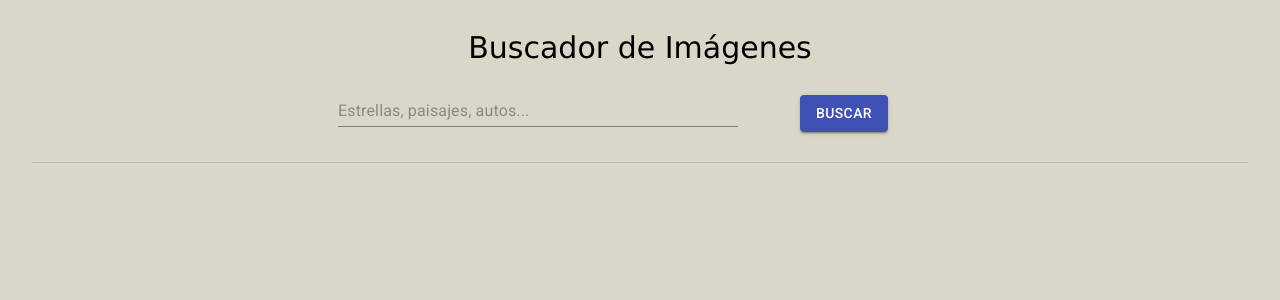
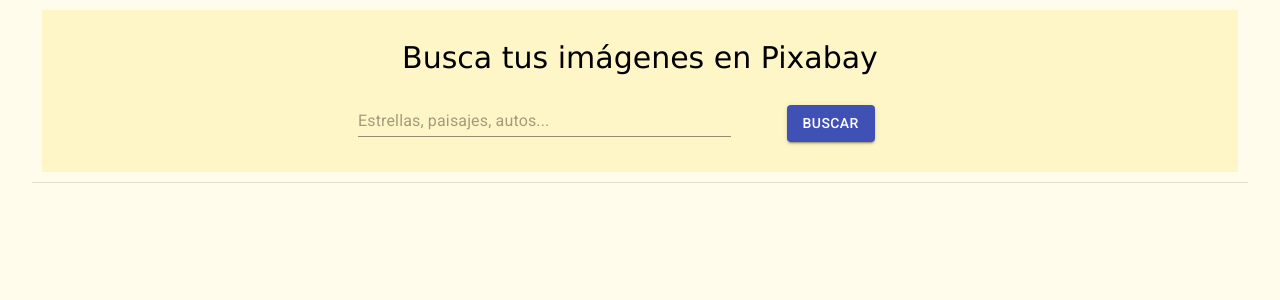
Before and after one commit to gabrielaflores09/react-pixabay, a React (Create React App) app: page / in a window 1280 px wide. Shown: the top 300 px of the page. Built offline with nearby package versions, Linux system fonts and the light colour scheme.

Commit message:
arreglos de estilos

```diff
--- a/src/App.jsx
+++ b/src/App.jsx
@@ -20,7 +20,7 @@
 
     const imagenesPorPagina =32;
     const key='17217969-2979acf1d5fd3bedb4bfd1605';
-    const url=`https://pixabay.com/api/?key=${key}&q=${busqueda}&per_page=${imagenesPorPagina}`;
+    const url=`https://pixabay.com/api/?key=${key}&q=${busqueda}&per_page=${imagenesPorPagina}&page=${pagActual}`;
 
     const resp = await fetch(url);
     const resp_api = await resp.json();
@@ -32,9 +32,9 @@
     const calcTotalPag = Math.ceil(resp_api.totalHits/imagenesPorPagina);
     guardarTotalPag(calcTotalPag);
 
-
-    console.log(resp_api);
-
+    //Ubicarse al inicio de la pagina
+    const busq = document.querySelector('.busqueda');
+    busq.scrollIntoView({behavior:'smooth'})
   }
   // Defino pagina anterior
   const pagAnterior = () =>{
@@ -60,7 +60,7 @@
 
   useEffect(()=>{
     consultarAPI();
-  },[busqueda])
+  },[busqueda, pagActual])
   return (
     <Fragment>
       <Header
@@ -75,18 +75,38 @@
         <br/>
         <div className="botonGroup">
           <ButtonGroup variant="contained" color="primary" aria-label="contained primary button group">
-            <Button
+            {(pagActual === 1)?
+              ( <Button
+                  onClick={pagAnterior}
+                  disabled
+                >
+                  <FirstPage size="small"/>
+                Anterior
+                </Button>)
+                :
+                ( <Button
                     onClick={pagAnterior}
                   >
                   <FirstPage size="small"/>
                     Anterior
-            </Button>
+                 </Button>)
+            }
+            { (pagActual === totalPag)?
+              (<Button
+                onClick={pagSiguiente}
+                disabled
+              >
+                Siguiente
+                <LastPage  size="small"/>
+              </Button>)
+              :
               <Button
                 onClick={pagSiguiente}
               >
                 Siguiente
                 <LastPage  size="small"/>
               </Button>
+            }
           </ButtonGroup>
         </div>
       </Fragment>
--- a/src/components/Header.jsx
+++ b/src/components/Header.jsx
@@ -24,7 +24,7 @@
     return (
         <Container>
             <div className="formulario" >
-                <p>Buscador de Imágenes</p>
+                <p>Busca tus imágenes en Pixabay</p>
                 <form onSubmit={buscarImagenes}>
                     <Grid container spacing={1}>
                         <Grid container item sm={3}/>
--- a/src/index.css
+++ b/src/index.css
@@ -1,15 +1,17 @@
 .formulario{
   text-align: center;
-  margin-bottom: 30px;
-
+  margin: 10px;
+  background-color: #FFF6C8;
+  padding: 30px;
 }
 body{
-  background-color: #DBD7C8;
+  background-color: #FFFCEC;
   font-family: 'Lucida Sans', 'Lucida Sans Regular', 'Lucida Grande', 'Lucida Sans Unicode', Geneva, Verdana, sans-serif;
 }
 
 .formulario p{
   font-size: 30px;
+  margin-top: 0px;
 }
 
 .error{
```
Lines whose indentation alone changed are shown as unchanged.
